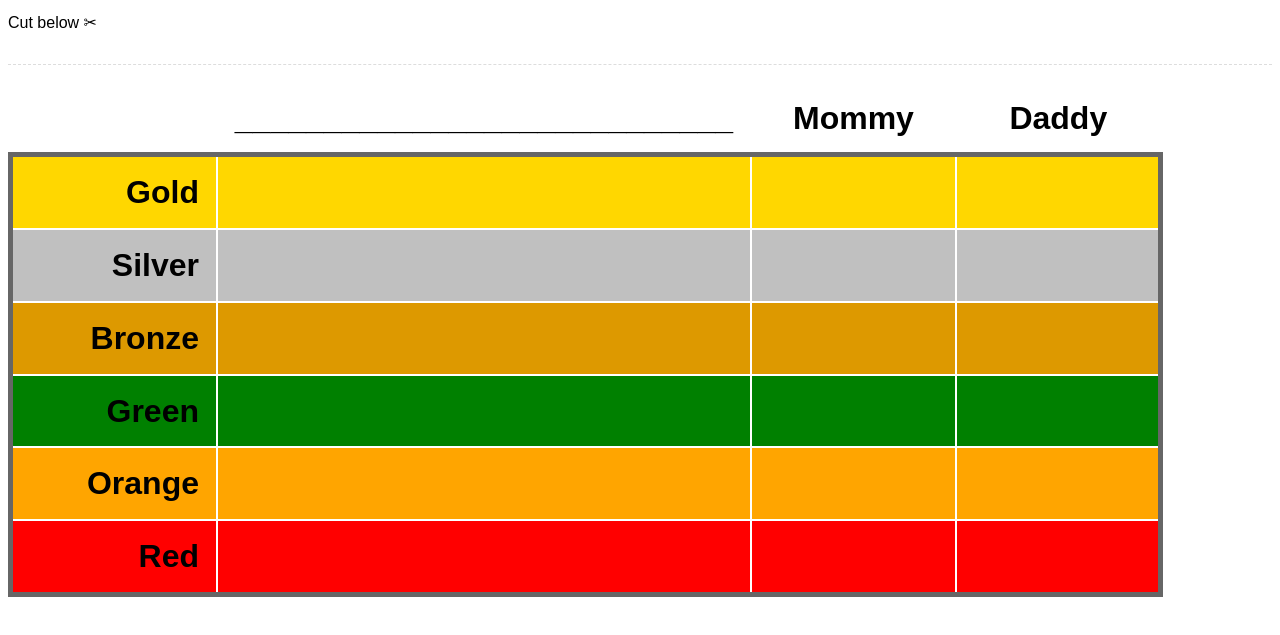
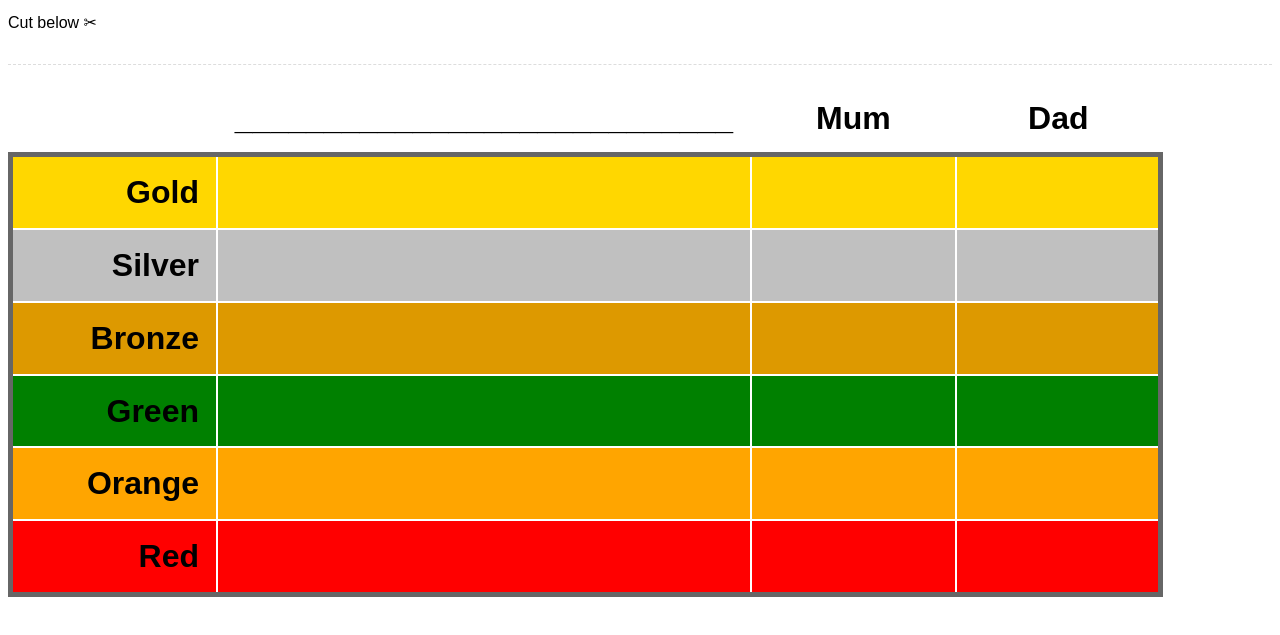
Before and after one commit to fmalina/richardsgames, a plain HTML site: page scoring-board.html in a window 1280 px wide. Shown: the part 163-798 px from the top of the page. Drawn offline with Linux system fonts and the light colour scheme.

Commit message:
Update scoring-board.html

```diff
--- a/scoring-board.html
+++ b/scoring-board.html
@@ -26,8 +26,8 @@
                 <tr>
                     <th></th>
                     <th>____________________________</th>
-                    <th>Mommy</th>
-                    <th>Daddy</th>
+                    <th>Mum</th>
+                    <th>Dad</th>
                 <tr>
             </thead>
             <tbody>
```
